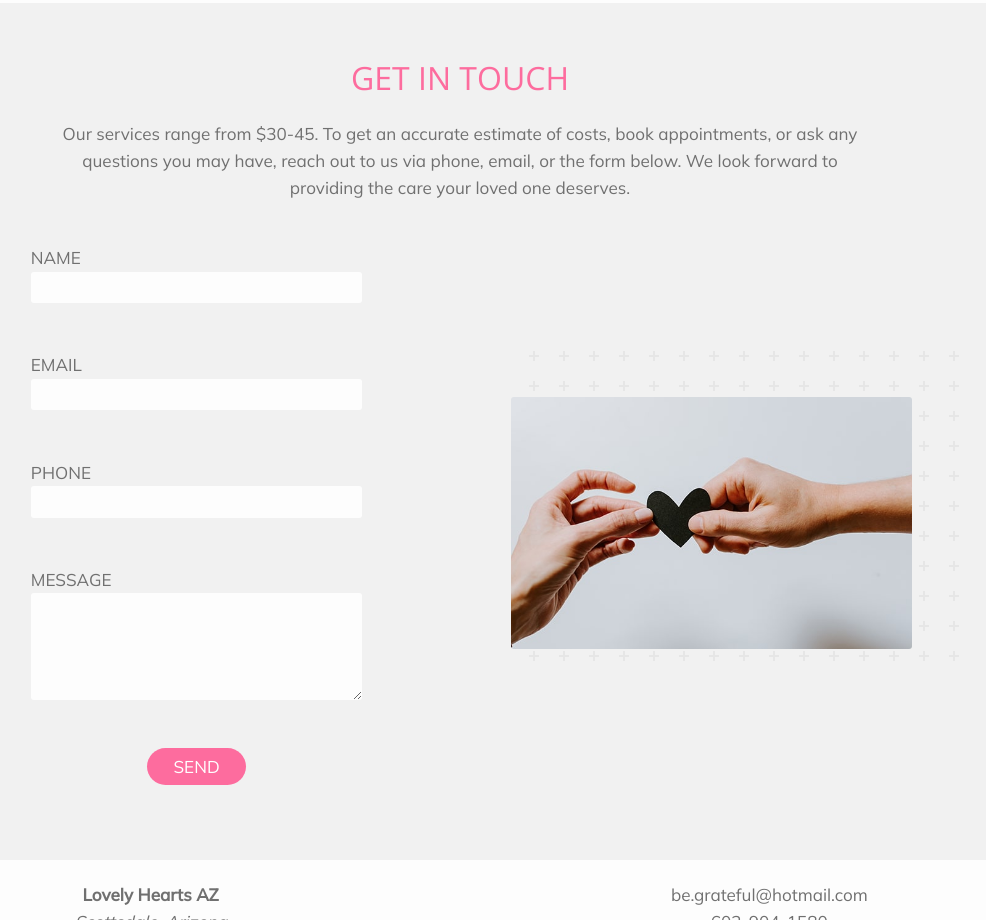
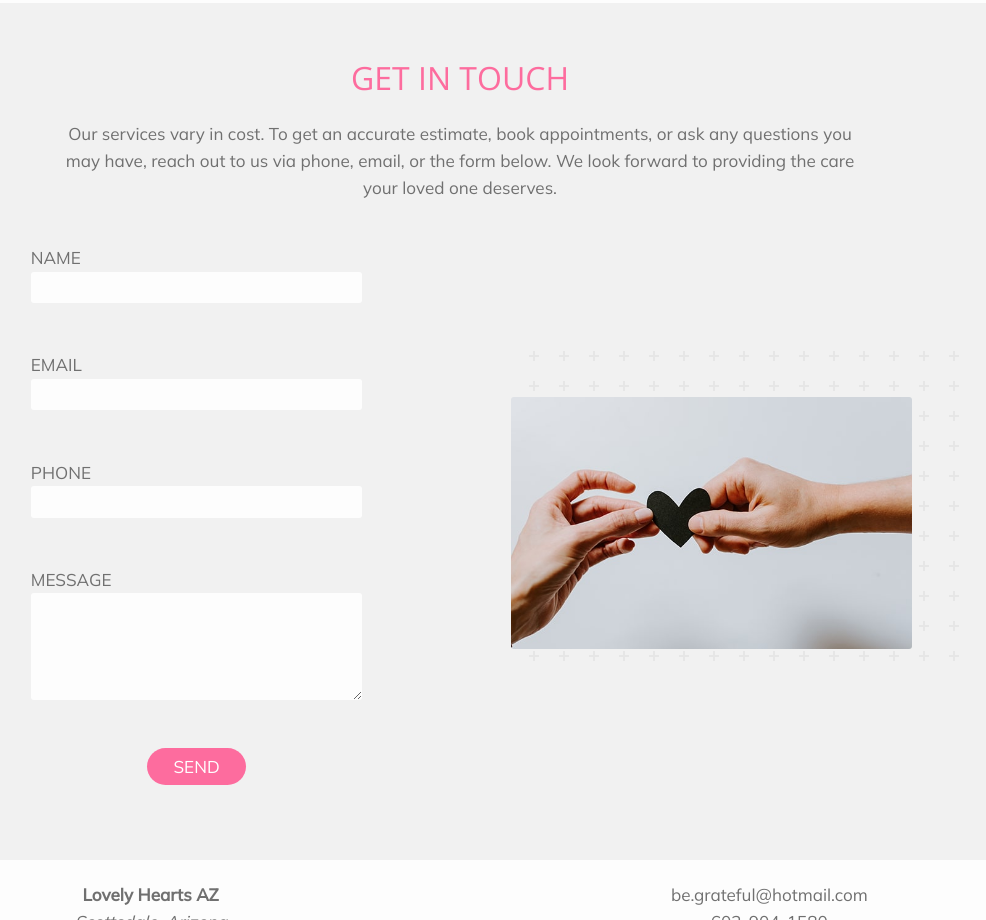
Before and after one commit to alexsommers7/lovelyheartsaz, a website: page index.html in a window 1280 px wide. Shown: the part 3800-4720 px from the top of the page, without its empty margins (180-1166 px from the left). Drawn offline with nearby package versions, Linux system fonts and the light colour scheme.

Commit message:
chore: update service pricing verbiage

```diff
--- a/index.html
+++ b/index.html
@@ -305,7 +305,7 @@
         <span class="anchor-span" id="contact"></span>
         <h6 class="heading heading--2 heading--primary">Get in Touch</h6>
         <p class="contact__intro">
-          Our services range from $30-45. To get an accurate estimate of costs, book appointments, or ask any questions
+          Our services vary in cost. To get an accurate estimate, book appointments, or ask any questions
           you may have, reach out to us via phone, email, or the form below. We look forward to providing the care your
           loved one deserves.
         </p>
```
